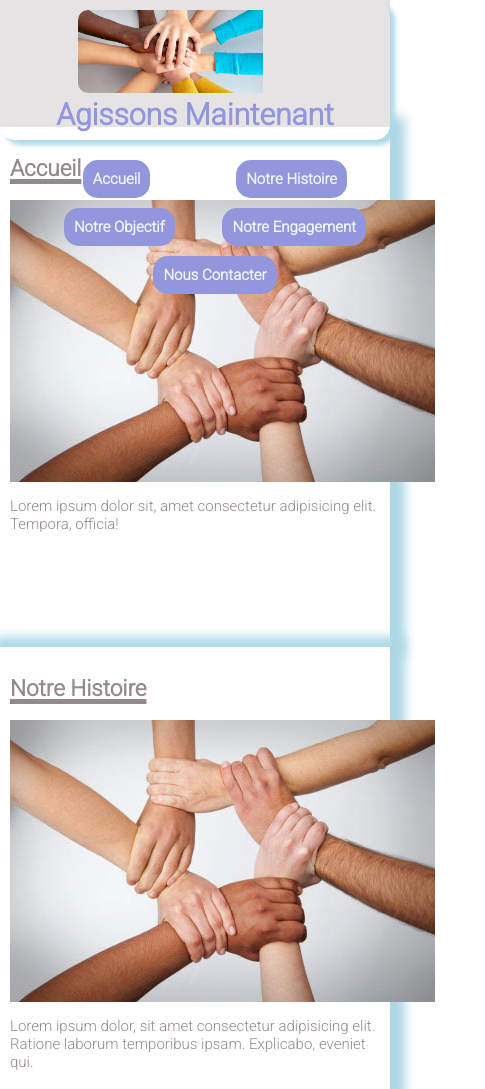
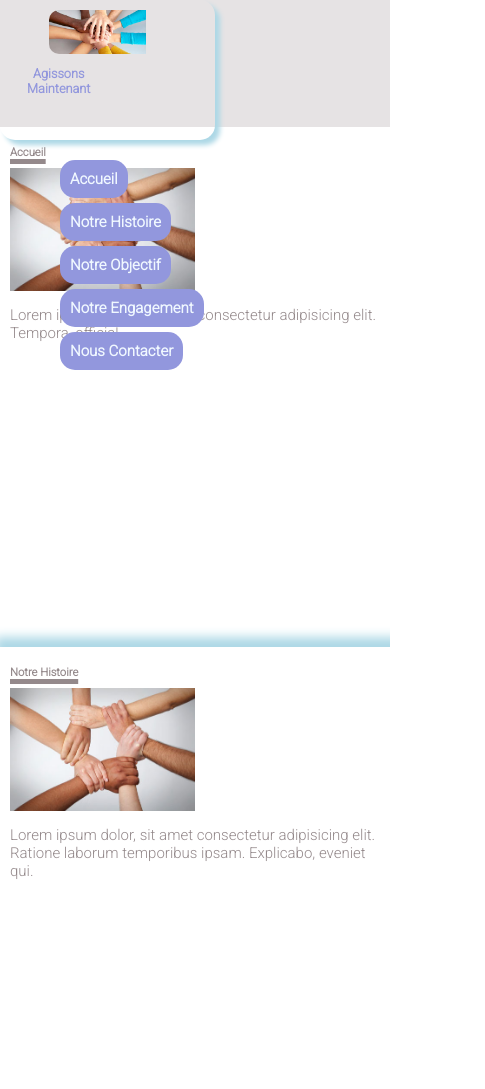
Before and after one commit to zeba79/Evaluation-html5-CSS-git, a plain HTML site: page index.html in a window 390 px wide. Shown: the top 1089 px of the page, 485 px wide, since content can reach past the window. Drawn offline with Linux system fonts and the light colour scheme.

Commit message:
#html5 ajout @madia queries

```diff
--- a/style.css
+++ b/style.css
@@ -122,3 +122,39 @@ footer{
   background-color: var(--CHF);
   height: 15%;
 }
+
+
+/* Media query to add breakpoints*/
+
+@media screen and (max-width: 800px){
+  header nav ul, .social ul{
+    list-style: none;
+    display: inline-block;
+
+  }
+
+  img{
+    padding-right: 20px;
+    width: 50%;
+    height: 50%;
+  }
+
+  h2{
+    font-size: 0.75em;
+  }
+
+  .logo .slogan{
+    width: 50%;
+    margin-top: 0px;
+  }
+   .logo .slogan h1{
+     font-size: 0.85em;
+   }
+
+   .logo{
+     width: 50%;
+
+     margin-top: 0;
+   }
+
+}
```
